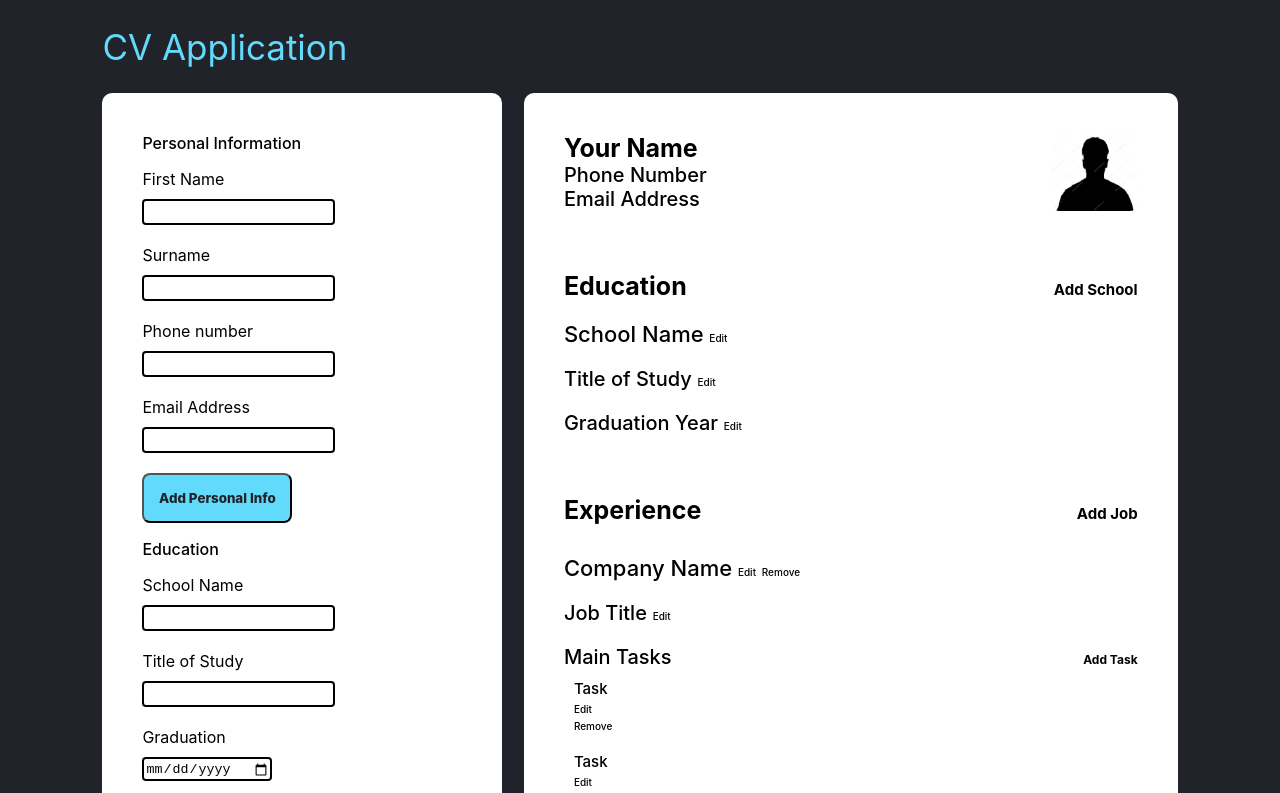
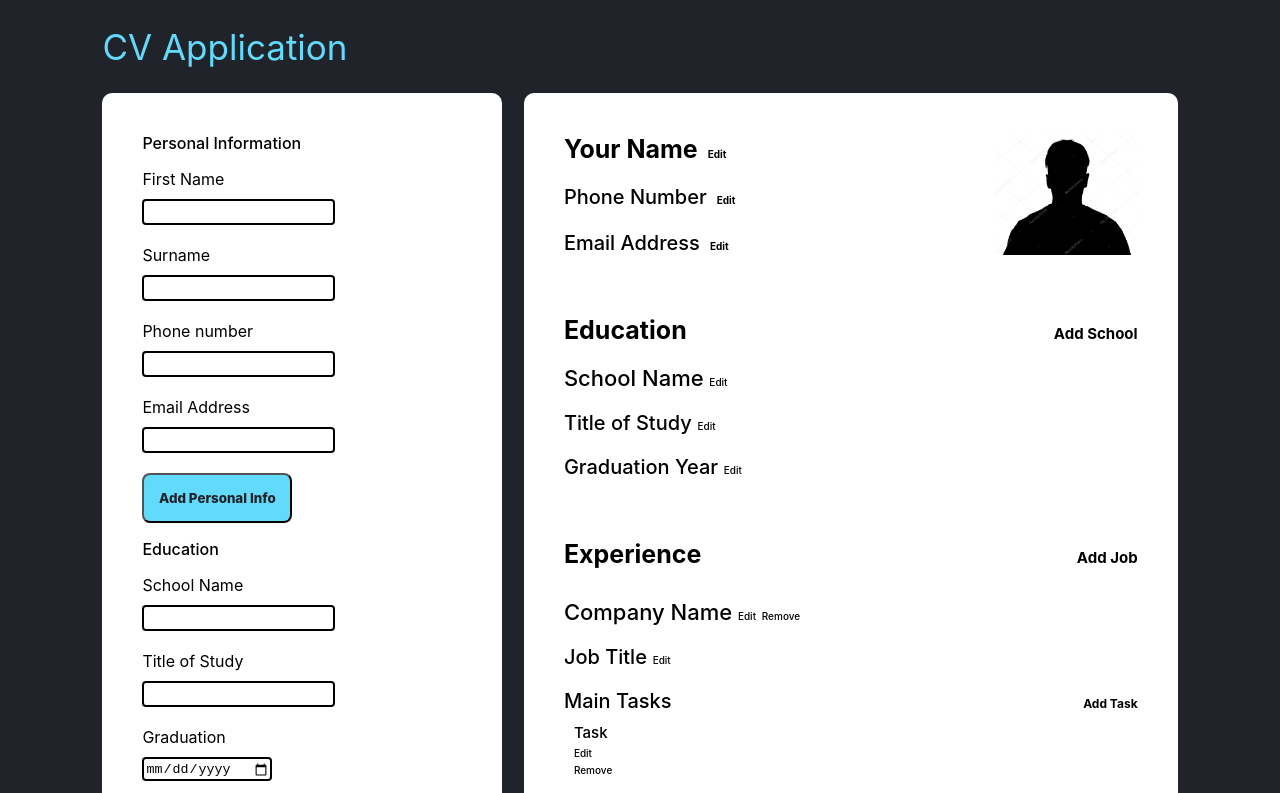
Before and after one commit to tremblay717/CV-Application, a React (Create React App) app in the folder cv-project/: page / in a window 1280 px wide. Shown: the top 793 px of the page. Built offline with nearby package versions, Linux system fonts and the light colour scheme.

Commit message:
can modify personal infos

```diff
--- a/cv-project/src/App.js
+++ b/cv-project/src/App.js
@@ -1,5 +1,6 @@
 import React, {useState} from "react"
 import { HeadBar } from "./components/Headbar"
+import editName from "./components/editName"
 import addSchool from "./components/addSchool"
 import editSchool from "./components/editSchool"
 import editStudy from "./components/editStudy"
@@ -15,6 +16,8 @@ import removeJob from "./components/removeJob"
 import persona from './components/Persona.jpg'
 import uuid from 'react-uuid'
 import addTask from "./components/addTask"
+import editEmail from "./components/editEmail"
+import editPhone from "./components/editPhone"
 
 export function App () {
 
@@ -229,12 +232,21 @@ export function App () {
           </div>
           <div className='cvInfo'>
             <div className='personalInfo'>
-              <div style={{display:'flex',flexDirection:'column',gap:'25%'}}>
-                <span style={{fontWeight:'700', fontSize:'25px'}}>{fullName}</span>
-                <span style={{fontWeight:'500', fontSize:'20px'}}>{phoneNumber}</span>
-                <span style={{fontWeight:'500', fontSize:'20px'}}>{emailAdress}</span>
+              <div style={{display:'flex',flexDirection:'column',gap:'20px',justifyContent:'space-around'}}>
+                <div style={{display:'flex', flexDirection:'row', alignItems:'baseline', gap:'10px'}}>
+                  <span style={{fontWeight:'700', fontSize:'25px'}} id='fullName'>{fullName}</span>
+                  <span style={{fontWeight:'700', fontSize:'10px'}} onClick={editName}>Edit</span>
+                </div>
+                <div style={{display:'flex', flexDirection:'row', alignItems:'baseline', gap:'10px'}}>
+                <span style={{fontWeight:'500', fontSize:'20px'}} id='phoneNumber'>{phoneNumber}</span>
+                  <span style={{fontWeight:'700', fontSize:'10px'}} onClick={editPhone}>Edit</span>
+                </div>
+                <div style={{display:'flex', flexDirection:'row', alignItems:'baseline', gap:'10px'}}>
+                  <span style={{fontWeight:'500', fontSize:'20px'}} id='emailAddress'>{emailAdress}</span>
+                  <span style={{fontWeight:'700', fontSize:'10px'}} onClick={editEmail}>Edit</span>
+                </div>
               </div>
-              <img src={persona} alt='persona' style={{width:'15%',borderRadius:'8px', minWidth:'87px'}}></img>
+              <img src={persona} alt='persona' style={{width:'25%',borderRadius:'8px', minWidth:'87px'}}></img>
             </div>
             <div className="education">
               <div style={{display:'flex', alignItems:'baseline', justifyContent:'space-between'}}>
--- /dev/null
+++ b/cv-project/src/components/editEmail.js
@@ -0,0 +1,24 @@
+export default function editEmail () {
+
+    const emailInput = document.createElement('input');
+    emailInput.id = 'emailInput';
+    emailInput.setAttribute('style', 'width:200px; margin-left:10px');
+
+    const emailSpan = document.getElementById('emailAddress');
+
+    const validator = require("email-validator");
+
+
+    emailInput.addEventListener('keypress', function (event) {
+        if (event.key === 'Enter' && validator.validate(emailInput.value)) {
+            emailSpan.textContent = `Email: ${emailInput.value}`;
+            emailInput.remove();
+        } else {
+            emailInput.placeholder = 'Enter a valid email';
+        }
+    })
+
+    if (!document.getElementById('emailInput')) {
+        emailSpan.appendChild(emailInput);
+    }
+}
--- /dev/null
+++ b/cv-project/src/components/editName.js
@@ -0,0 +1,23 @@
+export default function editName () {
+
+    const fullNameInput = document.createElement('input');
+    fullNameInput.id = 'fullNameInput';
+    fullNameInput.setAttribute('style', 'width:200px; margin-left:10px');
+
+    const fullNameSpan = document.getElementById('fullName');
+
+    fullNameInput.addEventListener('keypress', function (event) {
+        if (event.key === 'Enter' && fullNameInput.value !== '') {
+            fullNameSpan.textContent = fullNameInput.value;
+            fullNameInput.remove();
+        }
+    })
+
+    if (!document.getElementById('fullNameInput')) {
+        fullNameSpan.appendChild(fullNameInput);
+    }
+
+
+
+
+}
--- /dev/null
+++ b/cv-project/src/components/editPhone.js
@@ -0,0 +1,21 @@
+export default function editPhone () {
+
+    const phoneInput = document.createElement('input');
+    phoneInput.id = 'phoneInput';
+    phoneInput.type='number';
+
+    phoneInput.setAttribute('style', 'width:200px; margin-left:10px');
+
+    const phoneSpan = document.getElementById('phoneNumber');
+
+    phoneInput.addEventListener('keypress', function (event) {
+        if (event.key === 'Enter' && phoneInput.value.length === 10) {
+            phoneSpan.textContent = `☎: ${phoneInput.value.slice(0,3)}-${phoneInput.value.slice(3,6)}-${phoneInput.value.slice(6,phoneInput.length)}`
+            phoneInput.remove();
+        }
+    })
+
+    if (!document.getElementById('phoneInput')) {
+        phoneSpan.appendChild(phoneInput);
+    }
+}
```
